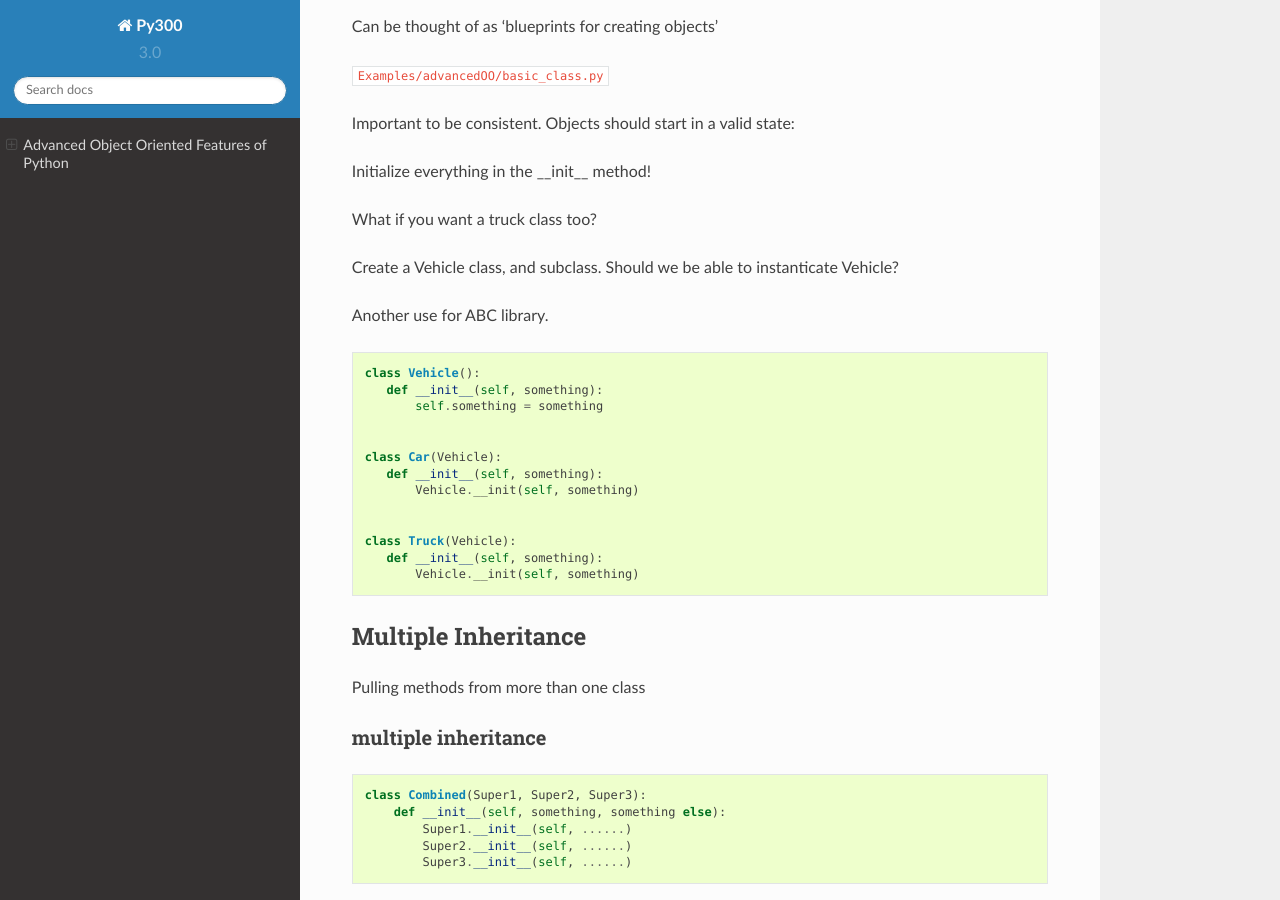
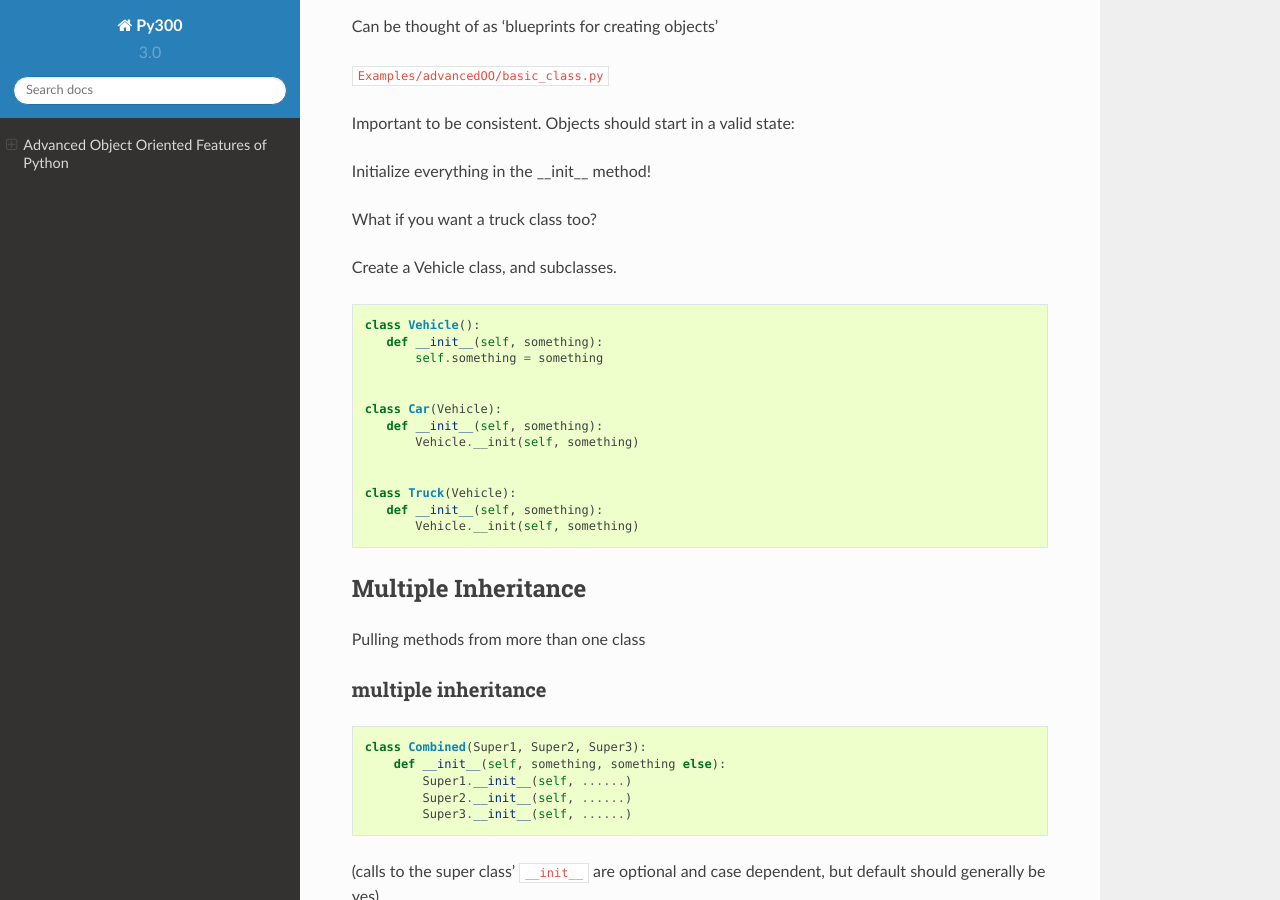
Before and after one commit to UWPCE-PythonCert/Py300, a Sphinx documentation site: the page built from source/advanced_oo.rst, in a window 1280 px wide and 900 px high, scrolled down 370 px. Built offline with Sphinx 7.4.7 and the Read the Docs theme 2.0.0, drawn with Linux system fonts in a browser that asks for light colours.

Commit message:
got rid of abc reference

```diff
--- a/source/advanced_oo.rst
+++ b/source/advanced_oo.rst
@@ -30,9 +30,7 @@ Initialize everything in the __init__ method!
 
 What if you want a truck class too?
 
-Create a Vehicle class, and subclass. Should we be able to instanticate Vehicle?
-
-Another use for ABC library.
+Create a Vehicle class, and subclasses.
 
 
 .. code-block:: python
```
